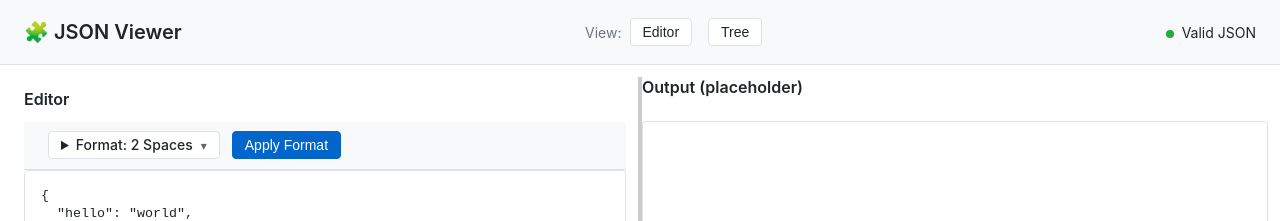
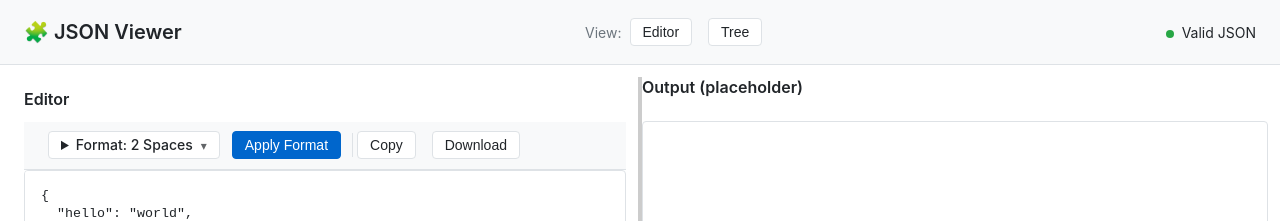
Before and after one commit to qduc/json-viewer, a React (Vite) app: page / in a window 1280 px wide. Shown: the top 221 px of the page. Built offline with nearby package versions, Linux system fonts and the light colour scheme.

Commit message:
refactor ui (2)

```diff
--- a/src/App.tsx
+++ b/src/App.tsx
@@ -1,4 +1,4 @@
-import { useState } from 'react';
+import { useEffect, useMemo, useState } from 'react';
 import './App.css';
 import { SplitPane } from './components/Layout/SplitPane';
 import { ViewSwitcher } from './components/Layout/ViewSwitcher';
@@ -6,8 +6,13 @@
 import { ValidationErrors } from './components/TopBar/ValidationError';
 import Toolbar from './components/Toolbar/Toolbar';
 import FormatMenu, { type FormatType } from './components/Toolbar/FormatMenu';
+import CopyButton from './components/Toolbar/CopyButton';
+import DownloadButton from './components/Toolbar/DownloadButton';
 import { useValidation } from './hooks/useValidation';
-import TreeView from './components/Tree/TreeView';
+import TreeView from './components/TreeView';
+import TreeControls from './components/Tree/TreeControls';
+import SimpleSearch from './components/Tree/SimpleSearch';
+import { buildTree, expandAll, collapseAll, filterTree, type TreeNode } from './utils/tree';
 
 type ViewMode = 'editor' | 'tree';
 
@@ -27,15 +32,61 @@
   // Use validation hook
   const validation = useValidation(text);
 
-  // Parse JSON data for tree view
-  let parsedData = null;
-  try {
-    if (validation.valid) {
-      parsedData = JSON.parse(text);
+  // Tree state derived from editor text
+  const [tree, setTree] = useState<TreeNode | null>(null);
+
+  // Simple search text for tree filtering
+  const [searchText, setSearchText] = useState<string>('');
+
+  // Build tree whenever valid JSON changes
+  useEffect(() => {
+    try {
+      if (validation.valid) {
+        const parsed = JSON.parse(text);
+        setTree(buildTree(parsed));
+      } else {
+        setTree(null);
+      }
+    } catch {
+      setTree(null);
     }
-  } catch (e) {
-    // Invalid JSON, parsedData stays null
-  }
+  }, [text, validation.valid]);
+
+  const toggleExpandAtPath = (root: TreeNode, path: string[], idx: number = 0): TreeNode => {
+    const clone: TreeNode = { ...root };
+    if (idx >= path.length) {
+      clone.isExpanded = !clone.isExpanded;
+      return clone;
+    }
+    if (!clone.children) return clone;
+    const segment = path[idx];
+    clone.children = clone.children.map((child) =>
+      child.path[idx] === segment ? toggleExpandAtPath(child, path, idx + 1) : child
+    );
+    return clone;
+  };
+
+  const handleToggleExpand = (path: string[]) => {
+    if (!tree) return;
+    setTree(toggleExpandAtPath(tree, path));
+  };
+
+  const handleExpandAll = () => {
+    if (!tree) return;
+    setTree(expandAll(tree));
+  };
+
+  const handleCollapseAll = () => {
+    if (!tree) return;
+    setTree(collapseAll(tree));
+  };
+
+  // Derive filtered tree according to search text (simple contains)
+  const filteredTree: TreeNode | null = ((): TreeNode | null => {
+    if (!tree) return null;
+    if (!searchText) return tree;
+    return filterTree(tree, searchText);
+  })();
 
   // Format JSON based on selected format type
   const handleFormat = () => {
@@ -66,6 +117,29 @@
       console.error('Cannot format invalid JSON:', e);
     }
   };
+
+  const formattedForCopy = useMemo(() => {
+    if (!validation.valid) return '';
+    try {
+      const parsed = JSON.parse(text);
+      switch (formatType) {
+        case '2-spaces':
+          return JSON.stringify(parsed, null, 2);
+        case '4-spaces':
+          return JSON.stringify(parsed, null, 4);
+        case 'tabs':
+          return JSON.stringify(parsed, null, '\t');
+        case 'minify':
+          return JSON.stringify(parsed);
+        default:
+          return JSON.stringify(parsed, null, 2);
+      }
+    } catch {
+      return '';
+    }
+  }, [text, formatType, validation.valid]);
+
+  const copyDisabled = !validation.valid || text.trim().length === 0;
 
   return (
     <div className="app">
@@ -99,6 +173,8 @@
                     onChange={setFormatType}
                     onFormat={handleFormat}
                   />
+                  <CopyButton value={formattedForCopy} disabled={copyDisabled} />
+                  <DownloadButton value={formattedForCopy} disabled={copyDisabled} />
                 </Toolbar>
 
                 <div className="editor-pane">
@@ -138,11 +214,15 @@
                 <h3>Tree View</h3>
               </div>
               <div className="tree-content-wrapper">
+                <div style={{ display: 'flex', alignItems: 'center', gap: 8, marginBottom: 8 }}>
+                  <TreeControls onExpandAll={handleExpandAll} onCollapseAll={handleCollapseAll} />
+                  <div style={{ flex: 1 }}>
+                    <SimpleSearch value={searchText} onChange={setSearchText} />
+                  </div>
+                </div>
                 <TreeView
-                  data={parsedData}
-                  onNodeSelect={(node) => {
-                    console.log('Selected node:', node);
-                  }}
+                  tree={filteredTree}
+                  onToggleExpand={handleToggleExpand}
                 />
               </div>
             </section>
--- /dev/null
+++ b/src/components/Toolbar/CopyButton.tsx
@@ -0,0 +1,47 @@
+import { useState } from 'react';
+
+interface CopyButtonProps {
+  value: string;
+  disabled?: boolean;
+  className?: string;
+}
+
+export default function CopyButton({ value, disabled = false, className = '' }: CopyButtonProps) {
+  const [copied, setCopied] = useState(false);
+
+  const handleCopy = async () => {
+    if (disabled) return;
+    try {
+      if (navigator.clipboard && typeof navigator.clipboard.writeText === 'function') {
+        await navigator.clipboard.writeText(value);
+      } else {
+        // Fallback for older browsers
+        const textarea = document.createElement('textarea');
+        textarea.value = value;
+        textarea.setAttribute('readonly', '');
+        textarea.style.position = 'absolute';
+        textarea.style.left = '-9999px';
+        document.body.appendChild(textarea);
+        textarea.select();
+        document.execCommand('copy');
+        document.body.removeChild(textarea);
+      }
+      setCopied(true);
+      window.setTimeout(() => setCopied(false), 1500);
+    } catch (e) {
+      console.error('Copy failed', e);
+    }
+  };
+
+  return (
+    <button
+      className={`btn ${copied ? 'btn-success' : 'btn-secondary'} ${className}`.trim()}
+      onClick={handleCopy}
+      disabled={disabled}
+      title={disabled ? 'Nothing to copy' : 'Copy formatted JSON to clipboard'}
+      aria-live="polite"
+    >
+      {copied ? 'Copied!' : 'Copy'}
+    </button>
+  );
+}
--- /dev/null
+++ b/src/components/Toolbar/DownloadButton.tsx
@@ -0,0 +1,45 @@
+import { useState } from 'react';
+
+interface DownloadButtonProps {
+  value: string;
+  disabled?: boolean;
+  className?: string;
+  /** Optional filename, defaults to data.json */
+  filename?: string;
+}
+
+export default function DownloadButton({ value, disabled = false, className = '', filename = 'data.json' }: DownloadButtonProps) {
+  const [saved, setSaved] = useState(false);
+
+  const handleDownload = () => {
+    if (disabled) return;
+    try {
+      const blob = new Blob([value], { type: 'application/json;charset=utf-8' });
+      const url = URL.createObjectURL(blob);
+      const a = document.createElement('a');
+      a.href = url;
+      a.download = filename.endsWith('.json') ? filename : `${filename}.json`;
+      document.body.appendChild(a);
+      a.click();
+      document.body.removeChild(a);
+      URL.revokeObjectURL(url);
+
+      setSaved(true);
+      window.setTimeout(() => setSaved(false), 1500);
+    } catch (e) {
+      console.error('Download failed', e);
+    }
+  };
+
+  return (
+    <button
+      className={`btn ${saved ? 'btn-success' : 'btn-secondary'} ${className}`.trim()}
+      onClick={handleDownload}
+      disabled={disabled}
+      title={disabled ? 'Nothing to download' : 'Download formatted JSON as file'}
+      aria-live="polite"
+    >
+      {saved ? 'Saved!' : 'Download'}
+    </button>
+  );
+}
--- /dev/null
+++ b/src/components/Tree/SimpleSearch.tsx
@@ -0,0 +1,33 @@
+import React from 'react';
+
+interface SimpleSearchProps {
+  value: string;
+  onChange: (value: string) => void;
+  placeholder?: string;
+}
+
+export default function SimpleSearch({ value, onChange, placeholder }: SimpleSearchProps) {
+  return (
+    <div className="simple-search" style={{ display: 'flex', alignItems: 'center', gap: 8 }}>
+      <input
+        type="text"
+        className="input"
+        value={value}
+        onChange={(e) => onChange(e.target.value)}
+        placeholder={placeholder || 'Search keys and values...'}
+        aria-label="Search in tree"
+        style={{ flex: 1, minWidth: 0 }}
+      />
+      {value && (
+        <button
+          className="btn"
+          onClick={() => onChange('')}
+          aria-label="Clear search"
+          title="Clear search"
+        >
+          ✕
+        </button>
+      )}
+    </div>
+  );
+}
--- /dev/null
+++ b/src/components/Tree/TreeControls.tsx
@@ -0,0 +1,15 @@
+import React from 'react';
+
+interface TreeControlsProps {
+  onExpandAll: () => void;
+  onCollapseAll: () => void;
+}
+
+export default function TreeControls({ onExpandAll, onCollapseAll }: TreeControlsProps) {
+  return (
+    <div className="tree-controls" aria-label="Tree controls">
+      <button className="btn" onClick={onExpandAll} title="Expand all">Expand All</button>
+      <button className="btn" onClick={onCollapseAll} title="Collapse all" style={{ marginLeft: 8 }}>Collapse All</button>
+    </div>
+  );
+}
--- a/src/components/Tree/TreeView.tsx
+++ b/src/components/Tree/TreeView.tsx
@@ -1,4 +1,4 @@
-import { useState, useMemo } from 'react';
+import { useState, useMemo, type MouseEvent } from 'react';
 
 // TreeNode interface as specified in requirements
 interface TreeNode {
@@ -148,6 +148,23 @@
     }
   };
 
+  const handleCopyValue = async (e: MouseEvent) => {
+    e.stopPropagation();
+    try {
+      let text: string;
+      if (node.type === 'object' || node.type === 'array') {
+        text = JSON.stringify(node.value, null, 2);
+      } else if (node.type === 'string') {
+        text = String(node.value);
+      } else {
+        text = String(node.value);
+      }
+      await navigator.clipboard.writeText(text);
+    } catch (err) {
+      console.error('Failed to copy value:', err);
+    }
+  };
+
   return (
     <div className="tree-node">
       <div
@@ -193,6 +210,17 @@
         <span className="node-summary" title={getNodeSummary()}>
           {getNodeSummary()}
         </span>
+
+        <div className="node-actions" aria-label="Node actions">
+          <button
+            className="copy-btn"
+            title="Copy value"
+            aria-label="Copy value"
+            onClick={handleCopyValue}
+          >
+            ⧉
+          </button>
+        </div>
       </div>
 
       {hasChildren && node.expanded && (
--- a/src/components/TreeView.tsx
+++ b/src/components/TreeView.tsx
@@ -4,7 +4,7 @@
 import { copyToClipboard } from '../utils/storage';
 
 interface TreeViewProps {
-  tree: TreeNode;
+  tree: TreeNode | null;
   onToggleExpand: (path: string[]) => void;
 }
 
```
Also changed, not shown: 1 other file (tests, documents, lock files or other folders).
